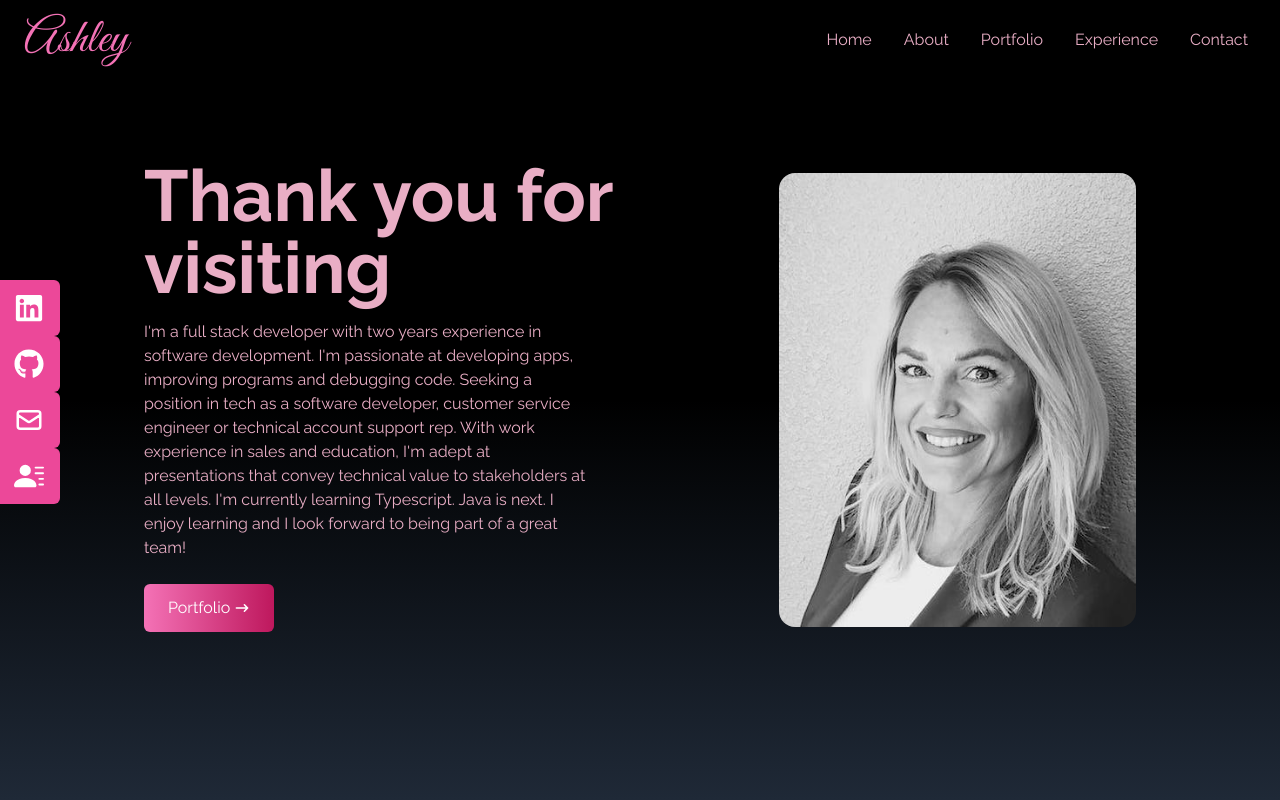
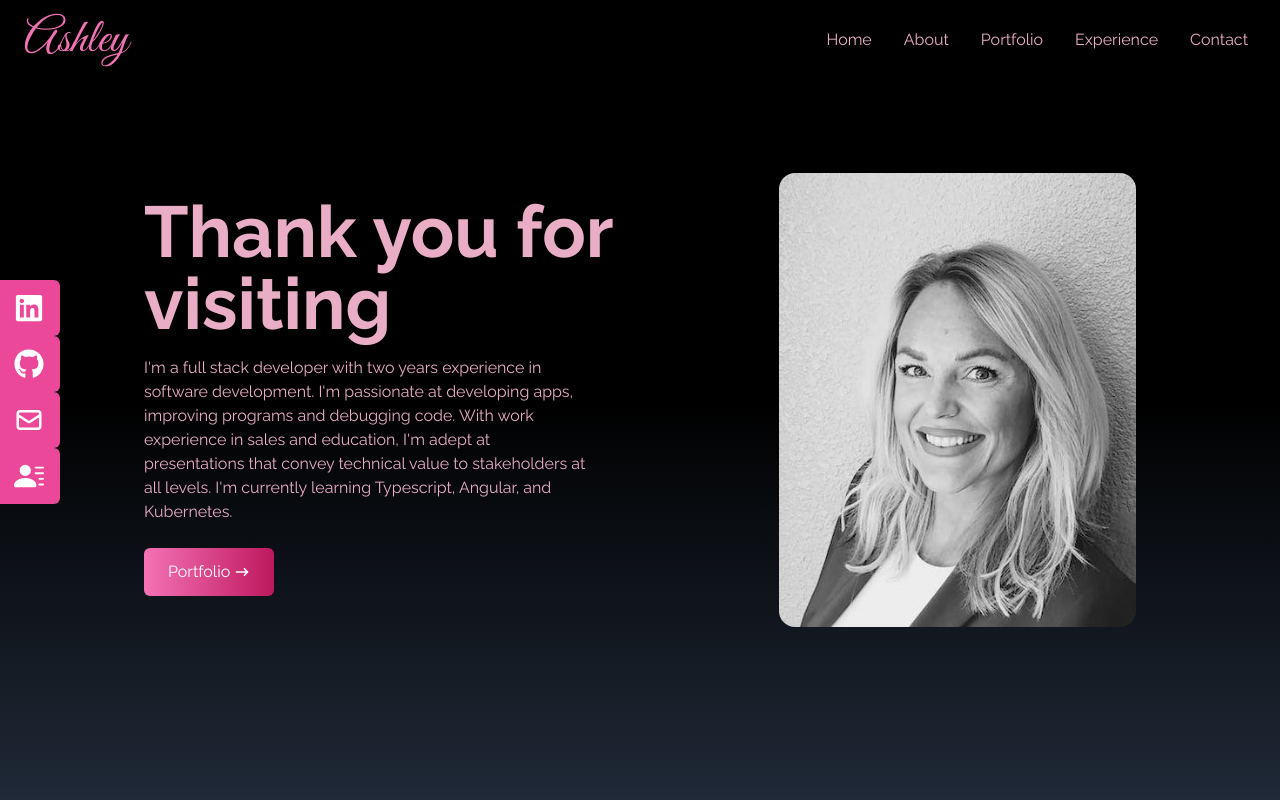
Before and after one commit to ashley-christensen/portfolio-tailwind, a React (Create React App) app: page / in a window 1280 px wide. Shown: the top 800 px of the page. Built offline with nearby package versions, Linux system fonts and the light colour scheme.

Commit message:
Home update

```diff
--- a/src/components/Home.jsx
+++ b/src/components/Home.jsx
@@ -10,11 +10,9 @@ const Home = () => {
 					<h2 className='text-4xl sm:text-7xl font-bold textLink'>Thank you for visiting </h2>
 					<p className='textLink py-4 max-w-md'>
 						I'm a full stack developer with two years experience in software development. I'm passionate at
-						developing apps, improving programs and debugging code. Seeking a position in tech as a software
-						developer, customer service engineer or technical account support rep. With work experience in
+						developing apps, improving programs and debugging code. With work experience in
 						sales and education, I'm adept at presentations that convey technical value to stakeholders at
-						all levels. I'm currently learning Typescript. Java is next. I enjoy learning and I look forward
-						to being part of a great team!
+						all levels. I'm currently learning Typescript, Angular, and Kubernetes.
 					</p>
 					<div>
 						<Link
```
